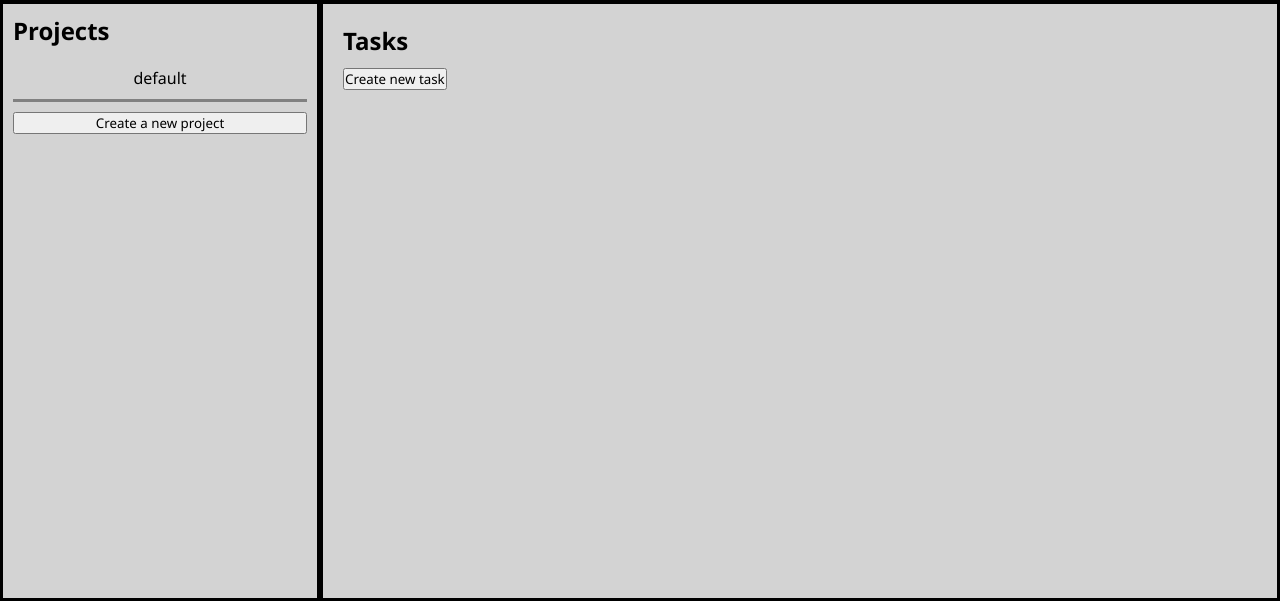
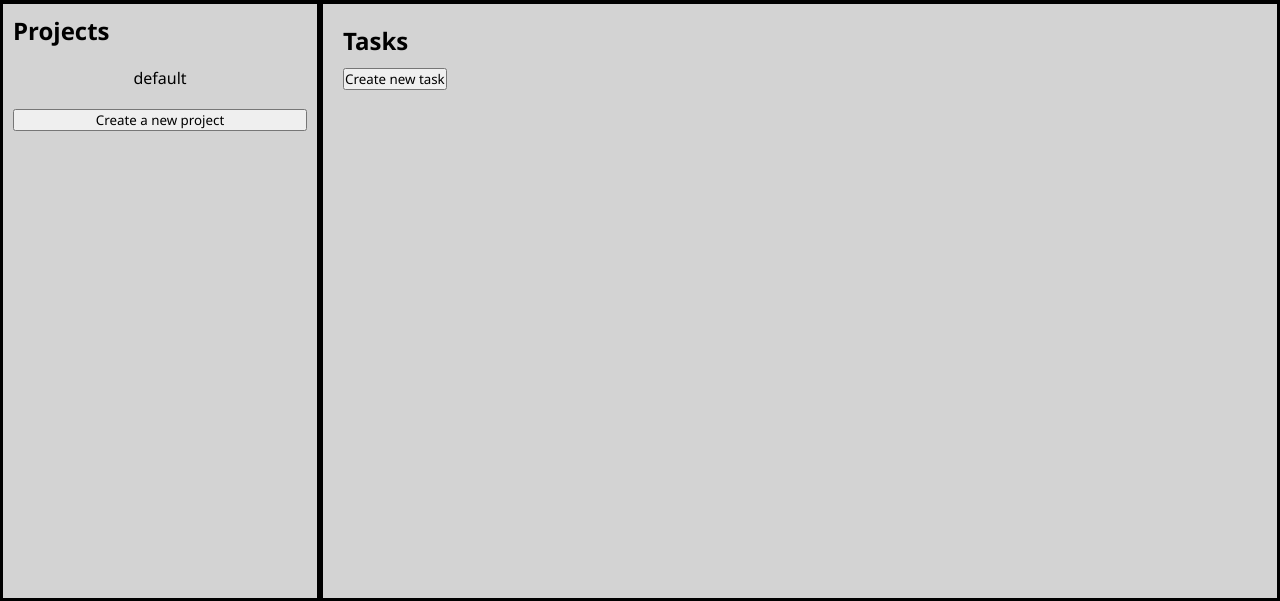
Before and after one commit to 123Four567/to-do-list, a website built with webpack: page dist/index.html in a window 1280 px wide. Shown: the part 199-800 px from the top of the page. Built offline with nearby package versions, Linux system fonts and the light colour scheme.

Commit message:
Change hover

```diff
--- a/src/styles.css
+++ b/src/styles.css
@@ -44,12 +44,12 @@ aside{
 .project-nav li{
 	padding: 10px;
 	text-align: center;
-	border-bottom: 3px solid gray;
 }
 
 .project-nav li:hover{
 	cursor: pointer;
 	background-color: honeydew;
+	border-radius: 10px;
 }
 
 .task-view{
```
Also changed, not shown: src/storage.js (added, +7 -0 lines).
